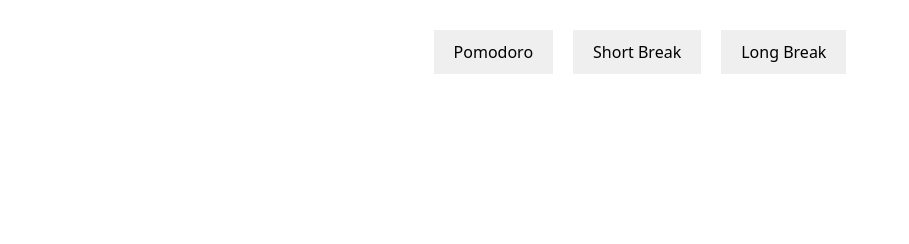
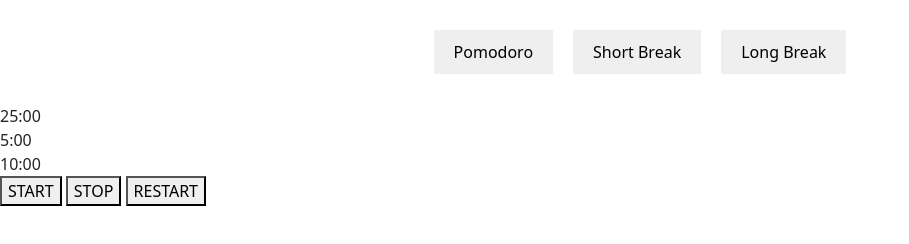
Before and after one commit to AJCamposss/Pomodoro, a plain HTML site: page index.html in a window 1280 px wide. Shown: the whole page, without its empty margins (0-909 px from the left). Drawn offline with nearby package versions, Linux system fonts and the light colour scheme.

Commit message:
Added more buttons and display for numbers

```diff
--- a/index.html
+++ b/index.html
@@ -19,5 +19,24 @@
         </div>
 
 
+        <div id="pomodoroTimer" class="timer-display" data-duration="25.00">
+            25:00
+        </div>
+
+        <div id="shortTimer" class="timer-display" data-duration="5.00">
+            5:00
+        </div>
+
+        <div id="longTimer" class="timer-display" data-duration="10.00">
+            10:00
+        </div>
+
+        <div id="buttons">
+            <button id="start">START</button>
+            <button id="stop">STOP</button>
+            <button id="restart">RESTART</button>
+        </div>
+
+
 </body>
 </html>
```
